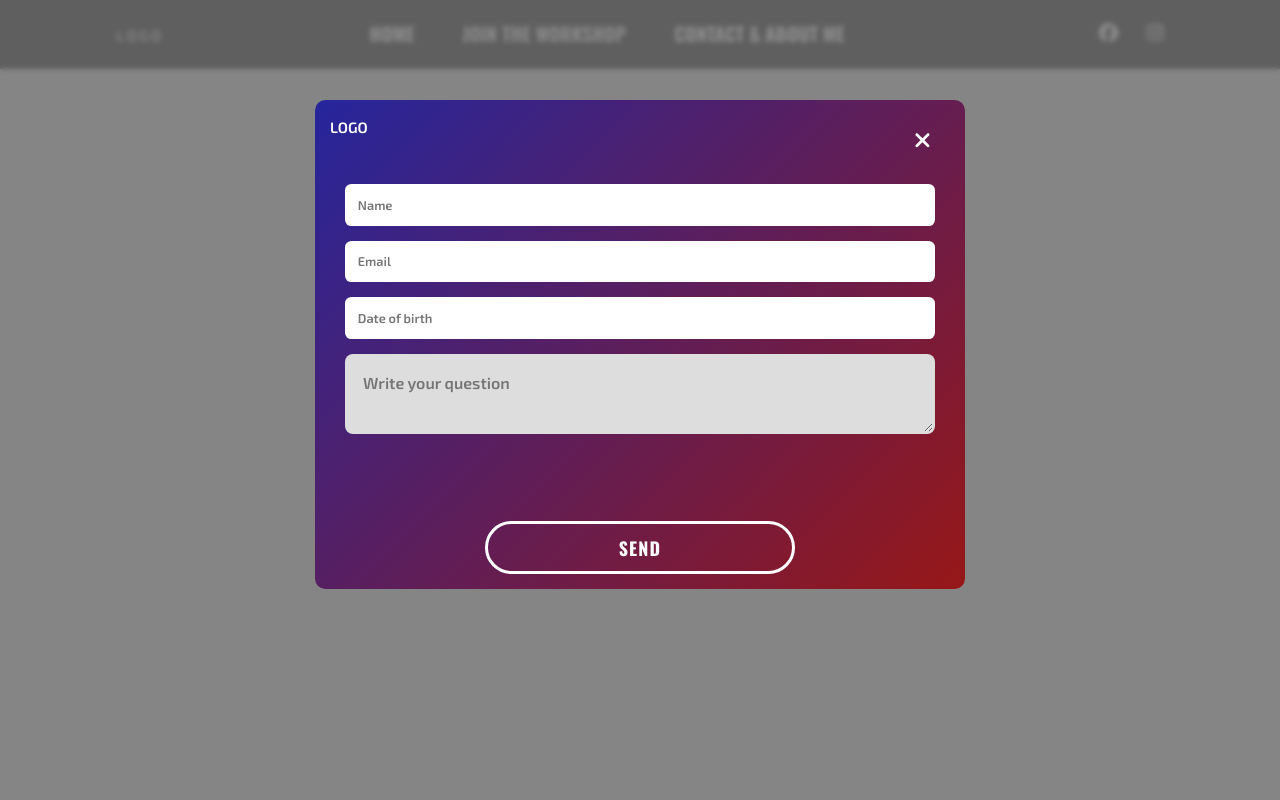
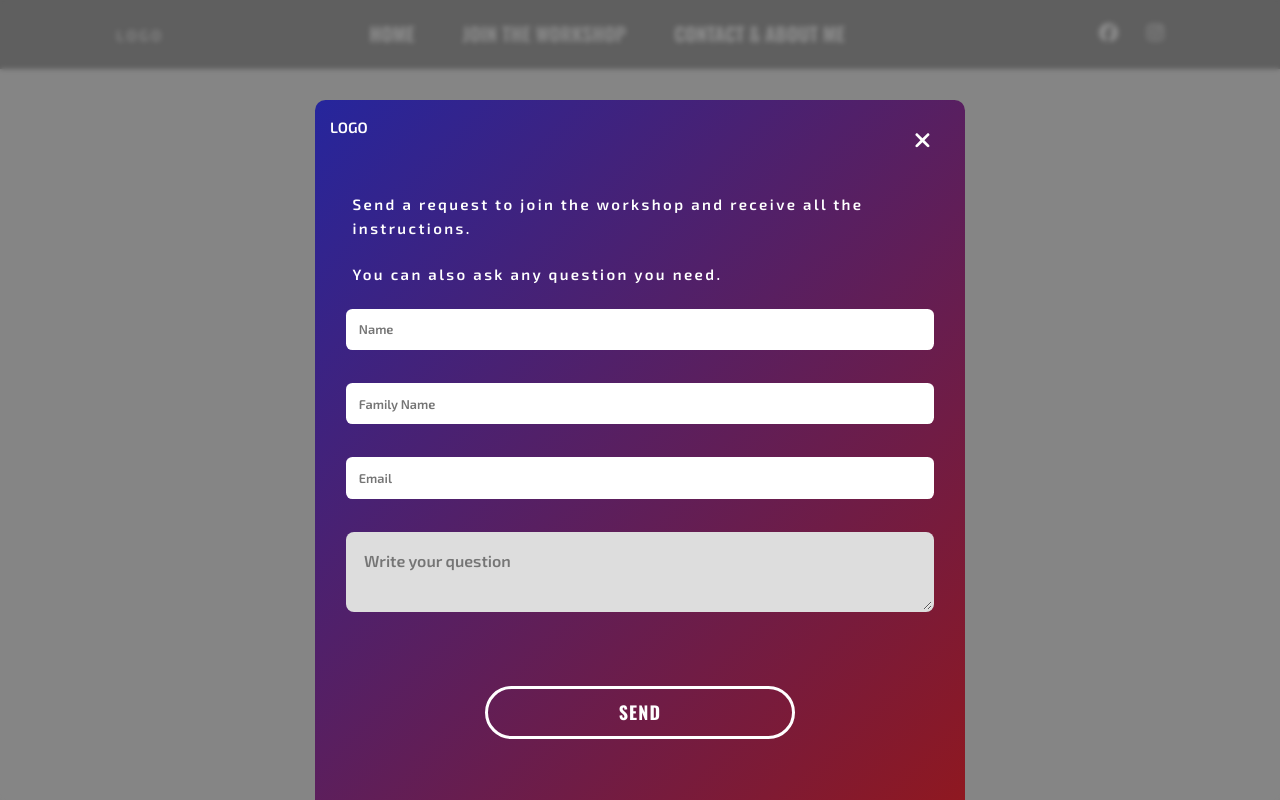
Before and after one commit to IvanSanczewski/PHOTO-WEB, a Vue app: page /join in a window 1280 px wide. Built offline with nearby package versions, Linux system fonts and the light colour scheme.

Commit message:
Implemented validation request form

```diff
--- a/src/assets/join.css
+++ b/src/assets/join.css
@@ -49,14 +49,19 @@
 }
 
 .input-wrap {
-    margin: 1em;
+    margin: 1.25rem 1rem;
 
     display: flex;
     flex-direction: column;
 }
 
+.modal-form > p {
+    margin: 1.5em;
+}
+
 .input-wrap>input {
     padding: 1em;
+    margin-bottom: 1em;
 
     font-family: var(--font-family-small-h);
     font-size: .8rem;
@@ -107,7 +112,7 @@
 
 .modal-form button {
     min-width: 50%;
-    margin-top: 4em;
+    margin: 3em 0;
     padding: .6em 3em;
 
     text-align: center;
@@ -130,3 +135,15 @@
 .modal-form button:hover {
     background-color:  rgba(250, 250, 250, 0.15);
 }
+
+.modal-form > p:last-of-type {
+    text-align: center;
+}
+
+.inputFail {
+    background-color: rgb(224, 141, 158);
+}
+
+.inputErr {
+    margin-top: -1em;
+}
--- a/src/components/Join.vue
+++ b/src/components/Join.vue
@@ -7,40 +7,45 @@
             <div class="form-logo">
                 <span>LOGO</span>
             </div>
-            <form class="modal-form" @submit.prevent="storeDisplay.validateQuestionUser">
+            <form class="modal-form" @submit.prevent="storeUser.validateUserQuestion">
 
+                <p>Send a request to join the workshop and receive all the instructions.</p>
+                <p>You can also ask any question you need.</p>
+
+                <!-- NAME -->
                 <div class="input-wrap">
-                    <!-- <label>Name</label> -->
-                    <!-- <input :class="{inputFail : (storeGetUser.firstNameErr)}" type="text" v-model="storeDisplay.user.name"> -->
-                    <input type="text" placeholder="Name" v-model="storeDisplay.user.name">
-                    <!-- <span v-show="storeGetUser.firstNameErr" class="firstNameErr"> {{ storeGetUser.firstNameErrMsg }}</span> -->
+                    <!-- <input :class="{inputFail : (storeUser.nameErr)}" type="text" v-model="storeUser.userRequest.name"> -->
+                    <input type="text" placeholder="Name" v-model="storeUser.userRequest.name" :class="{inputFail : (storeUser.userRequestErr.nameErr)}">
+                    <span v-show="storeUser.userRequestErr.nameErr" class="inputErr"> {{ storeUser.userRequestErrMsg.nameErrMsg }}</span>
                 </div>
 
+                <!-- FAMILY NAME -->
                 <div class="input-wrap">
-                    <!-- <label>Email</label> -->
-                    <!-- <input :class="{inputFail : (storeGetUser.emailErr || storeGetUser.emptyEmailErr)}" type="text" v-model="storeDisplay.user.email"> -->
-                    <input  type="text" placeholder="Email" v-model="storeDisplay.user.email">
-                    <!-- <span v-show="storeGetUser.emailErr" class="emailErr"> {{ storeGetUser.emailErrMsg }}</span>
-                    <span v-show="storeGetUser.emptyEmailErr" class="emptyEmailErr"> {{ storeGetUser.emptyEmailErrMsg }}</span> -->
+                    <!-- <input :class="{inputFail : (storeUser.familyNameErr)}" type="text" v-model="storeUser.userRequest.name"> -->
+                    <input type="text" placeholder="Family Name" v-model="storeUser.userRequest.familyName" :class="{inputFail : (storeUser.userRequestErr.familyNameErr)}">
+                    <span v-show="storeUser.userRequestErr.familyNameErr" class="inputErr"> {{ storeUser.userRequestErrMsg.familyNameErrMsg }}</span>
                 </div>
 
+                <!-- EMAIL -->
                 <div class="input-wrap">
-                    <!-- <label>Date of birth</label> -->
-                    <!-- <input :class="{inputFail : (storeGetUser.lastNameErr)}" type="text" v-model="storeDisplay.user.birthDate"> -->
-                    <input  type="text" placeholder="Date of birth" v-model="storeDisplay.user.birthDate">
-                    <!-- <span v-show="storeGetUser.lastNameErr" class="lastNameErr"> {{ storeGetUser.lastNameErrMsg }}</span> -->
+                    <!-- <input :class="{inputFail : (storeUser.emailErr || storeUser.emptyEmailErr)}" type="text" v-model="storeUser.userRequest.email"> -->
+                    <input  type="text" placeholder="Email" v-model="storeUser.userRequest.email" :class="{inputFail : (storeUser.userRequestErr.emailErr || storeUser.userRequestErr.emptyEmailErr)}">
+                    <span v-show="storeUser.userRequestErr.emailErr" class="inputErr"> {{ storeUser.userRequestErrMsg.emailErrMsg }}</span>
+                    <span v-show="storeUser.userRequestErr.emptyEmailErr" class="inputErr"> {{ storeUser.userRequestErrMsg.emptyEmailErrMsg }}</span>
                 </div>
 
+                <!-- QUESTION -->
                 <div class="input-wrap">
-                    <!-- <label>Write your question</label> -->
                     <!-- <input :class="{inputFail : (storeGetUser.lastNameErr)}" type="text" v-model="storeDisplay.user.birthDate"> -->
-                    <textarea class="textarea" rows="5" type="textarea" placeholder="Write your question" v-model="storeDisplay.user.question"></textarea>
-                    <!-- <span v-show="storeGetUser.lastNameErr" class="lastNameErr"> {{ storeGetUser.lastNameErrMsg }}</span> -->
+                    <textarea class="textarea" rows="5" type="textarea" placeholder="Write your question" v-model="storeUser.userRequest.question"></textarea>
+                    <span v-show="storeUser.lastNameErr" class="inputErr"> {{ storeUser.userRequestErrMsg.questionErrMsg }}</span>
                 </div>
 
                 <div class="btn-container">
                     <button>SEND</button>
                 </div>
+                <p>Or you can send me an email <br> to <span class="mail-to">isanczewski@gmail.com</span></p>
+
             </form>
         </div>
     </div>
@@ -48,7 +53,10 @@
 
 <script setup>
 import { useDisplayStore } from '../stores/display.js';
+import { useUserStore } from '../stores/user.js';
+
 
 const storeDisplay = useDisplayStore()
+const storeUser = useUserStore()
 
 </script>
--- a/src/stores/display.js
+++ b/src/stores/display.js
@@ -7,13 +7,6 @@ export const useDisplayStore = defineStore('display', {
         displayJoinModal: false,
         displayDesktopMenu: false,
 
-        //user questions
-        user: {
-            name: null,
-            email: null,
-            birthDate: null,
-            question: null
-        }
     }),
 
     actions: {
--- /dev/null
+++ b/src/stores/user.js
@@ -0,0 +1,82 @@
+import { defineStore } from 'pinia'
+
+export const useUserStore = defineStore('user', {
+    state: () => ({
+        // user:
+        userRequest: {
+            name: '',
+            familyName: '',
+            email: '',
+            question: '',
+        },
+
+        // validation errors
+        userRequestErr: {
+            nameErr: false,
+            familyNameErr: false,
+            emptyEmailErr: false,
+            mailRegEx: /^([a-zA-Z0-9\._-]+)@([a-zA-Z0-9])+.([a-z]+)(.[a-z]+)?$/,
+            emailErr: false,
+            questionErr: false,
+        },
+
+        // validation error messages
+        userRequestErrMsg: {
+            nameErrMsg: 'This field is required',
+            familyNameErrMsg: 'This field is required',
+            emptyEmailErrMsg: 'This field is required',
+            emailErrMsg: 'Please enter a valid email',
+            questionErrMsg: 'Please ask a question or type "Join the workshop"'
+        }
+        //user validation data:
+    }),
+
+    actions: {
+        validateUserQuestion() {
+            console.log('VALIDATE USER QUESTION');
+            //name validation
+            if (this.userRequest.name.trim() === '' || this.userRequest.name.trim() === null) {
+                this.userRequestErr.nameErr = true
+            } else {
+                this.userRequestErr.nameErr = false
+            }
+
+            //family name validation
+            if (this.userRequest.familyName.trim() === '' || this.userRequest.familyName.trim() === null) {
+                this.userRequestErr.familyNameErr = true
+            } else {
+                this.userRequestErr.familyNameErr = false
+            }
+
+            //email validation
+            if (this.userRequest.email.trim() === '' || this.userRequest.email.trim() === null) {
+                this.userRequestErr.emptyEmailErr = true
+                this.userRequestErr.emailErr = false
+            } else if (!this.userRequestErr.mailRegEx.test(this.userRequest.email.trim())) {
+                this.userRequestErr.emptyEmailErr = false
+                this.userRequestErr.emailErr = true
+            }
+
+            //question validation
+            if (this.userRequest.question.trim() === '' || this.userRequest.familyName.trim() === null) {
+                this.userRequestErr.questionErr = true
+            } else {
+                this.userRequestErr.questionErr = false
+            }
+
+
+            if (!this.userRequestErr.nameErr &&
+                !this.userRequestErr.familyNameErr &&
+                !this.userRequestErr.emptyEmailErr &&
+                !this.userRequestErr.emailErr &&
+                !this.userRequestErr.questionErr) {
+                    sendUserQuestion()
+                    console.log('ALL VALIDATIONS ARE CORRECT');
+                }
+        },
+
+        sendUserQuestion(){
+            console.log('USER QUESTION SENT');
+        }
+    }
+})
```
